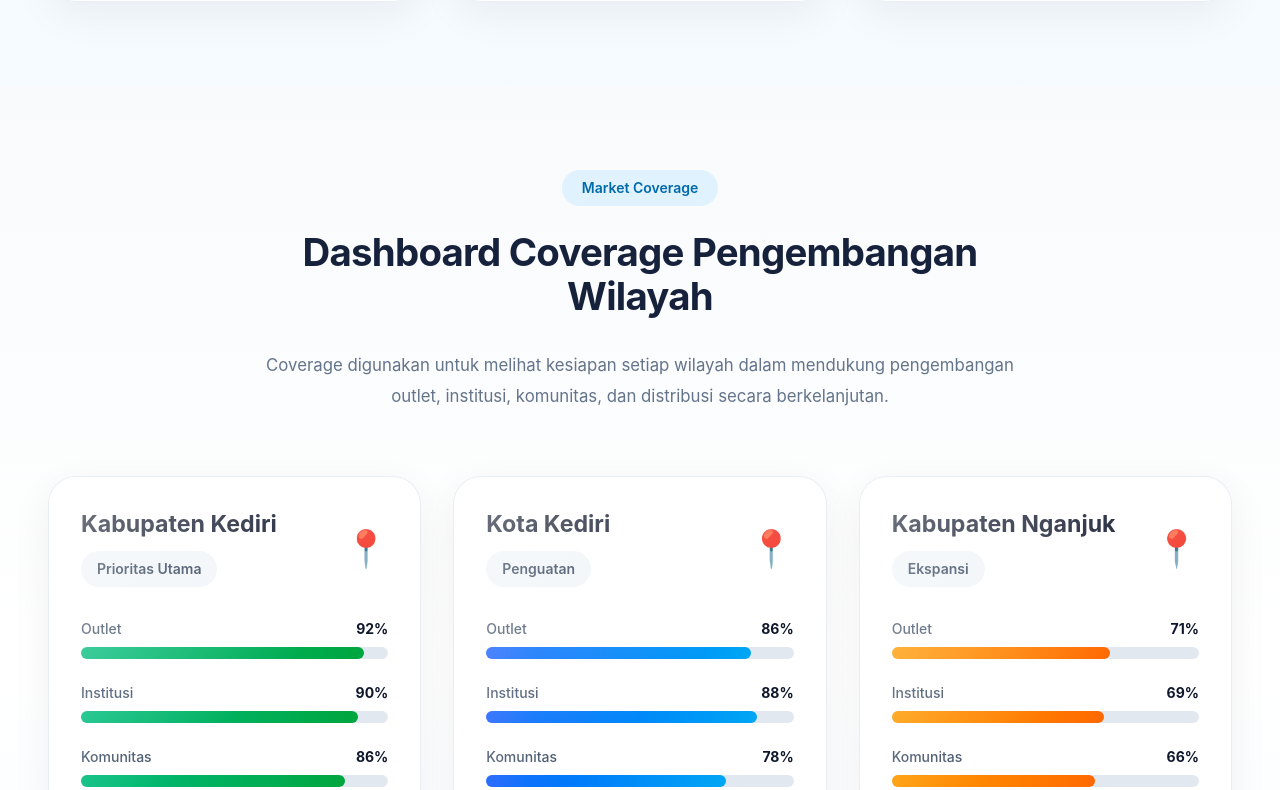
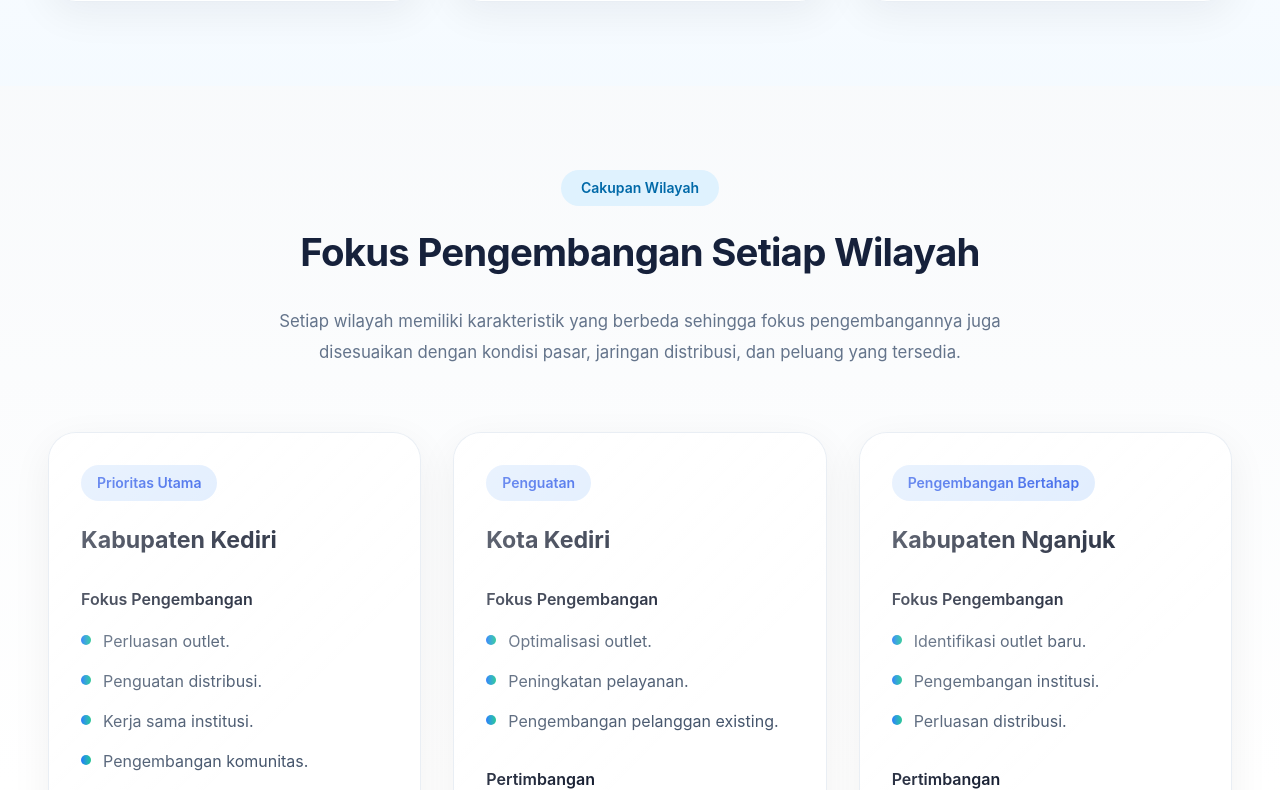
Before and after one commit to dawudsw0491-cell/market-strategy-presentation, a Next.js app: page / in a window 1280 px wide. Shown: the part 11210-12000 px from the top of the page. Built offline with nearby package versions, Linux system fonts and the light colour scheme.

Commit message:
refactor(content): replace market coverage metrics with qualitative analysis

```diff
--- a/components/sections/market-coverage.tsx
+++ b/components/sections/market-coverage.tsx
@@ -1,81 +1,51 @@
 import Container from "@/components/ui/container";
 import Section from "@/components/ui/section";
 
-const coverage = [
+const areas = [
   {
     area: "Kabupaten Kediri",
-    focus: "Prioritas Utama",
-    color: "emerald",
-    metrics: [
-      { label: "Outlet", value: 92 },
-      { label: "Institusi", value: 90 },
-      { label: "Komunitas", value: 86 },
-      { label: "Distribusi", value: 94 },
+    priority: "Prioritas Utama",
+    focus: [
+      "Perluasan outlet.",
+      "Penguatan distribusi.",
+      "Kerja sama institusi.",
+      "Pengembangan komunitas.",
+    ],
+    reason: [
+      "Aktivitas ekonomi relatif tinggi.",
+      "Distribusi lebih mudah dijangkau.",
+      "Potensi pertumbuhan pasar masih besar.",
     ],
   },
   {
     area: "Kota Kediri",
-    focus: "Penguatan",
-    color: "blue",
-    metrics: [
-      { label: "Outlet", value: 86 },
-      { label: "Institusi", value: 88 },
-      { label: "Komunitas", value: 78 },
-      { label: "Distribusi", value: 89 },
+    priority: "Penguatan",
+    focus: [
+      "Optimalisasi outlet.",
+      "Peningkatan pelayanan.",
+      "Pengembangan pelanggan existing.",
+    ],
+    reason: [
+      "Jaringan telah tersedia.",
+      "Lebih efektif meningkatkan produktivitas daripada ekspansi.",
+      "Mendukung distribusi wilayah sekitar.",
     ],
   },
   {
     area: "Kabupaten Nganjuk",
-    focus: "Ekspansi",
-    color: "amber",
-    metrics: [
-      { label: "Outlet", value: 71 },
-      { label: "Institusi", value: 69 },
-      { label: "Komunitas", value: 66 },
-      { label: "Distribusi", value: 74 },
+    priority: "Pengembangan Bertahap",
+    focus: [
+      "Identifikasi outlet baru.",
+      "Pengembangan institusi.",
+      "Perluasan distribusi.",
+    ],
+    reason: [
+      "Masih tersedia peluang pengembangan.",
+      "Perlu validasi pasar secara bertahap.",
+      "Dilaksanakan sesuai kesiapan perusahaan.",
     ],
   },
 ];
-
-function Progress({
-  label,
-  value,
-  color,
-}: {
-  label: string;
-  value: number;
-  color: string;
-}) {
-  const gradient =
-    color === "emerald"
-      ? "from-emerald-500 to-green-600"
-      : color === "blue"
-      ? "from-blue-600 to-sky-500"
-      : "from-amber-500 to-orange-500";
-
-  return (
-    <div>
-      <div className="mb-2 flex items-center justify-between">
-        <span className="text-sm font-medium text-slate-600">
-          {label}
-        </span>
-
-        <span className="text-sm font-bold text-slate-900">
-          {value}%
-        </span>
-      </div>
-
-      <div className="h-3 rounded-full bg-slate-200">
-        <div
-          className={`h-3 rounded-full bg-gradient-to-r ${gradient}`}
-          style={{
-            width: `${value}%`,
-          }}
-        />
-      </div>
-    </div>
-  );
-}
 
 export default function MarketCoverage() {
   return (
@@ -85,62 +55,91 @@ export default function MarketCoverage() {
         <div className="mx-auto mb-16 max-w-3xl text-center">
 
           <span className="inline-flex rounded-full bg-sky-100 px-5 py-2 text-sm font-semibold text-sky-700">
-            Market Coverage
+            Cakupan Wilayah
           </span>
 
           <h2 className="mt-6">
-            Dashboard Coverage Pengembangan Wilayah
+            Fokus Pengembangan Setiap Wilayah
           </h2>
 
           <p className="mt-8 text-lg leading-8 text-slate-600">
-            Coverage digunakan untuk melihat kesiapan setiap wilayah dalam
-            mendukung pengembangan outlet, institusi, komunitas, dan
-            distribusi secara berkelanjutan.
+            Setiap wilayah memiliki karakteristik yang berbeda sehingga
+            fokus pengembangannya juga disesuaikan dengan kondisi pasar,
+            jaringan distribusi, dan peluang yang tersedia.
           </p>
 
         </div>
 
         <div className="grid gap-8 xl:grid-cols-3">
 
-          {coverage.map((item) => (
+          {areas.map((item) => (
 
             <div
               key={item.area}
               className="card p-8"
             >
 
-              <div className="flex items-center justify-between">
+              <span className="inline-flex rounded-full bg-blue-100 px-4 py-2 text-sm font-semibold text-blue-700">
+                {item.priority}
+              </span>
 
-                <div>
+              <h3 className="mt-6 text-2xl font-bold text-slate-900">
+                {item.area}
+              </h3>
 
-                  <h3 className="text-2xl font-bold text-slate-900">
-                    {item.area}
-                  </h3>
+              <div className="mt-8">
 
-                  <div className="mt-3 inline-flex rounded-full bg-slate-100 px-4 py-2 text-sm font-semibold text-slate-700">
-                    {item.focus}
-                  </div>
+                <h4 className="font-semibold text-slate-900">
+                  Fokus Pengembangan
+                </h4>
 
-                </div>
+                <ul className="mt-4 space-y-3">
 
-                <div className="text-4xl">
-                  📍
-                </div>
+                  {item.focus.map((focus) => (
+
+                    <li
+                      key={focus}
+                      className="flex items-start gap-3"
+                    >
+                      <span className="mt-2 h-2.5 w-2.5 rounded-full bg-gradient-to-r from-blue-600 to-emerald-500" />
+
+                      <span className="leading-7 text-slate-600">
+                        {focus}
+                      </span>
+
+                    </li>
+
+                  ))}
+
+                </ul>
 
               </div>
 
-              <div className="mt-8 space-y-6">
+              <div className="mt-8">
 
-                {item.metrics.map((metric) => (
+                <h4 className="font-semibold text-slate-900">
+                  Pertimbangan
+                </h4>
 
-                  <Progress
-                    key={metric.label}
-                    label={metric.label}
-                    value={metric.value}
-                    color={item.color}
-                  />
+                <ul className="mt-4 space-y-3">
 
-                ))}
+                  {item.reason.map((reason) => (
+
+                    <li
+                      key={reason}
+                      className="flex items-start gap-3"
+                    >
+                      <span className="mt-2 h-2.5 w-2.5 rounded-full bg-slate-400" />
+
+                      <span className="leading-7 text-slate-600">
+                        {reason}
+                      </span>
+
+                    </li>
+
+                  ))}
+
+                </ul>
 
               </div>
 
@@ -150,19 +149,22 @@ export default function MarketCoverage() {
 
         </div>
 
-        <div className="mt-14 rounded-3xl border border-sky-100 bg-sky-50 p-8">
+        <div className="mt-16 executive-box">
 
-          <h3 className="text-2xl font-bold text-slate-900">
-            Executive Insight
-          </h3>
+          <span className="inline-flex rounded-full bg-white/10 px-5 py-2 text-sm font-semibold">
+            Kesimpulan
+          </span>
 
-          <p className="mt-5 leading-8 text-slate-700">
-            Kabupaten Kediri menjadi wilayah dengan tingkat kesiapan tertinggi
-            sehingga difokuskan sebagai pusat pengembangan pasar. Kota Kediri
-            diarahkan untuk meningkatkan produktivitas jaringan yang telah
-            berjalan, sedangkan Kabupaten Nganjuk menjadi target perluasan
-            coverage melalui pembukaan outlet baru dan pengembangan institusi
-            secara bertahap.
+          <h2 className="mt-6 text-white">
+            Arah Pengembangan Wilayah
+          </h2>
+
+          <p className="mt-6 max-w-4xl text-lg leading-8 text-slate-200">
+            Kabupaten Kediri menjadi fokus utama pengembangan pasar.
+            Kota Kediri diarahkan untuk meningkatkan produktivitas jaringan
+            yang telah berjalan, sedangkan Kabupaten Nganjuk dikembangkan
+            secara bertahap berdasarkan hasil evaluasi dan kesiapan
+            implementasi.
           </p>
 
         </div>
```
